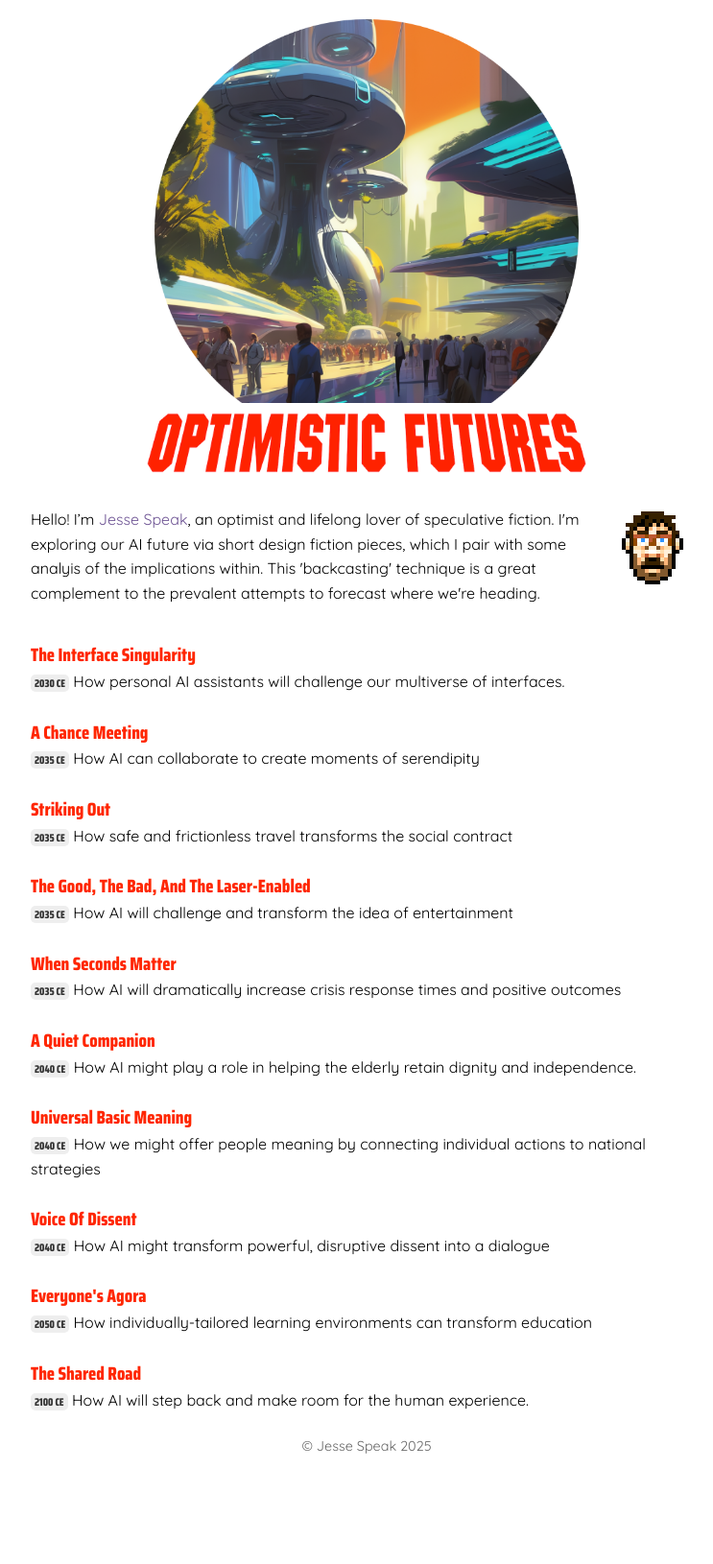
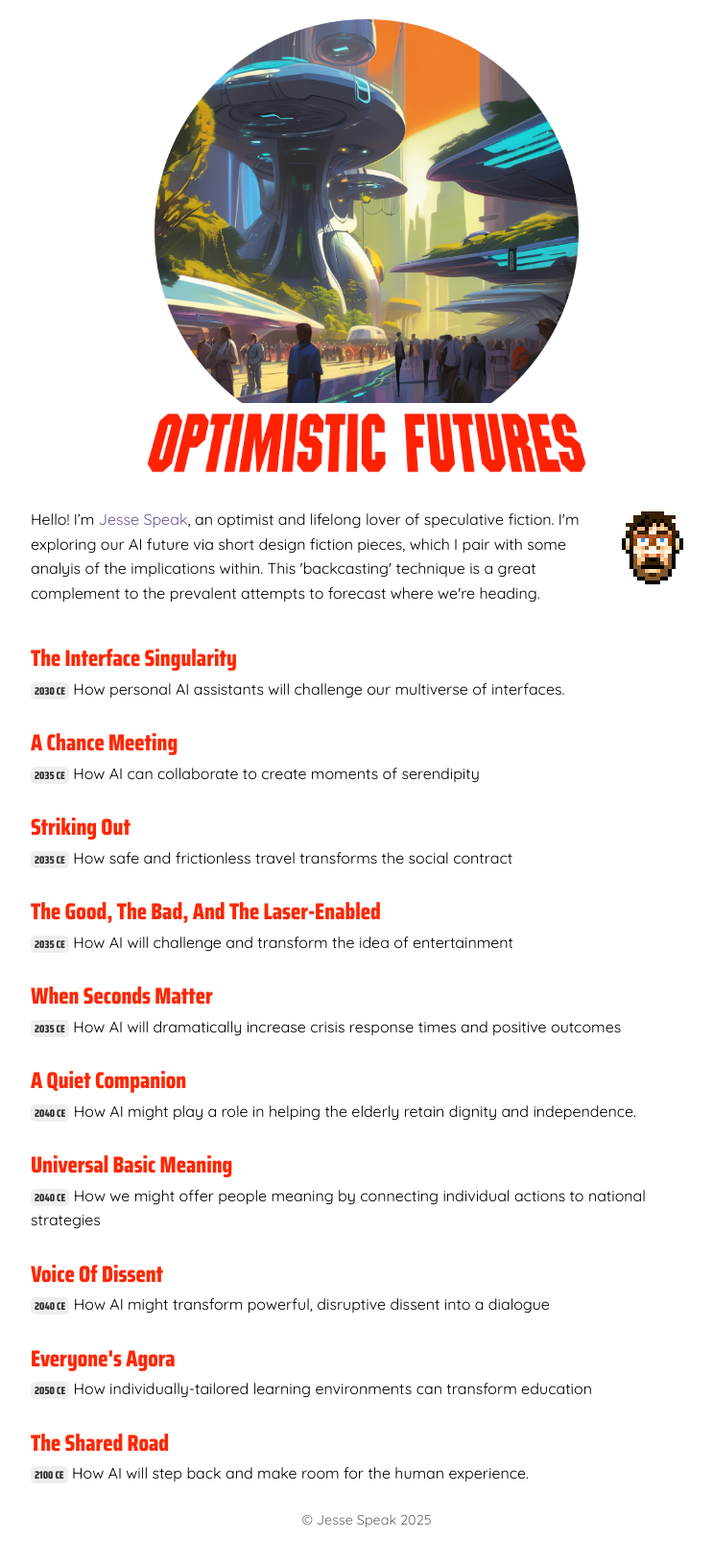
Before and after one commit to jessespeak/jessespeak.github.io, a Jekyll site: the page built from index.html, in a window 1280 px wide. Shown: the whole page at 96% size, without its empty margins (258-1001 px from the left). Built offline with Jekyll 4.4.1, drawn with Linux system fonts in a browser that asks for light colours; before the commit the page ends 1554 px from its top, so only the background shows below that.

Commit message:
Update styles.css

```diff
--- a/assets/css/styles.css
+++ b/assets/css/styles.css
@@ -70,7 +70,6 @@ ul.article-list li {
   margin-bottom: 1.5em;
 }
 ul.article-list h2 {
-  font-size: 1.2em;
   margin: 0;
 }
 ul.article-list p {
```
